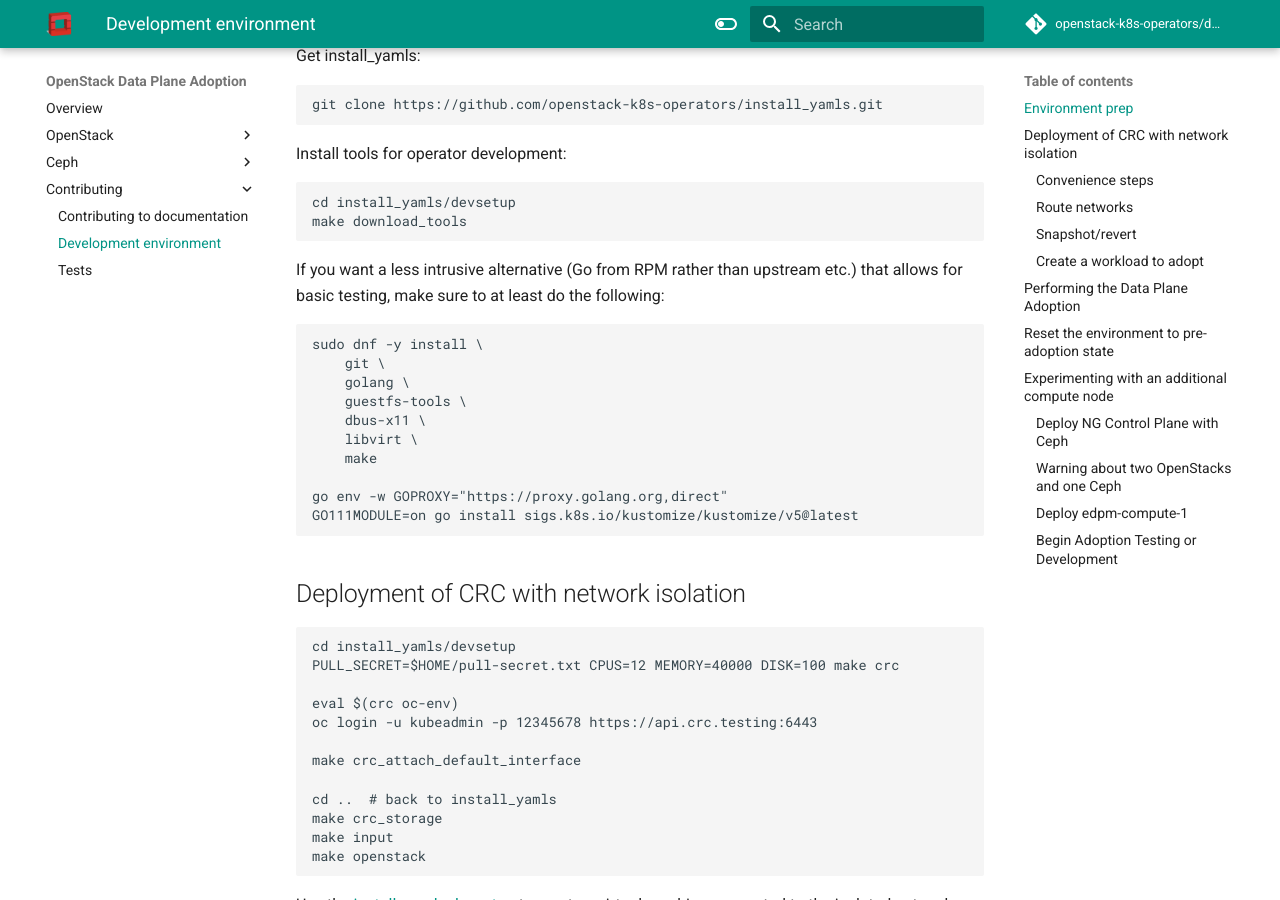
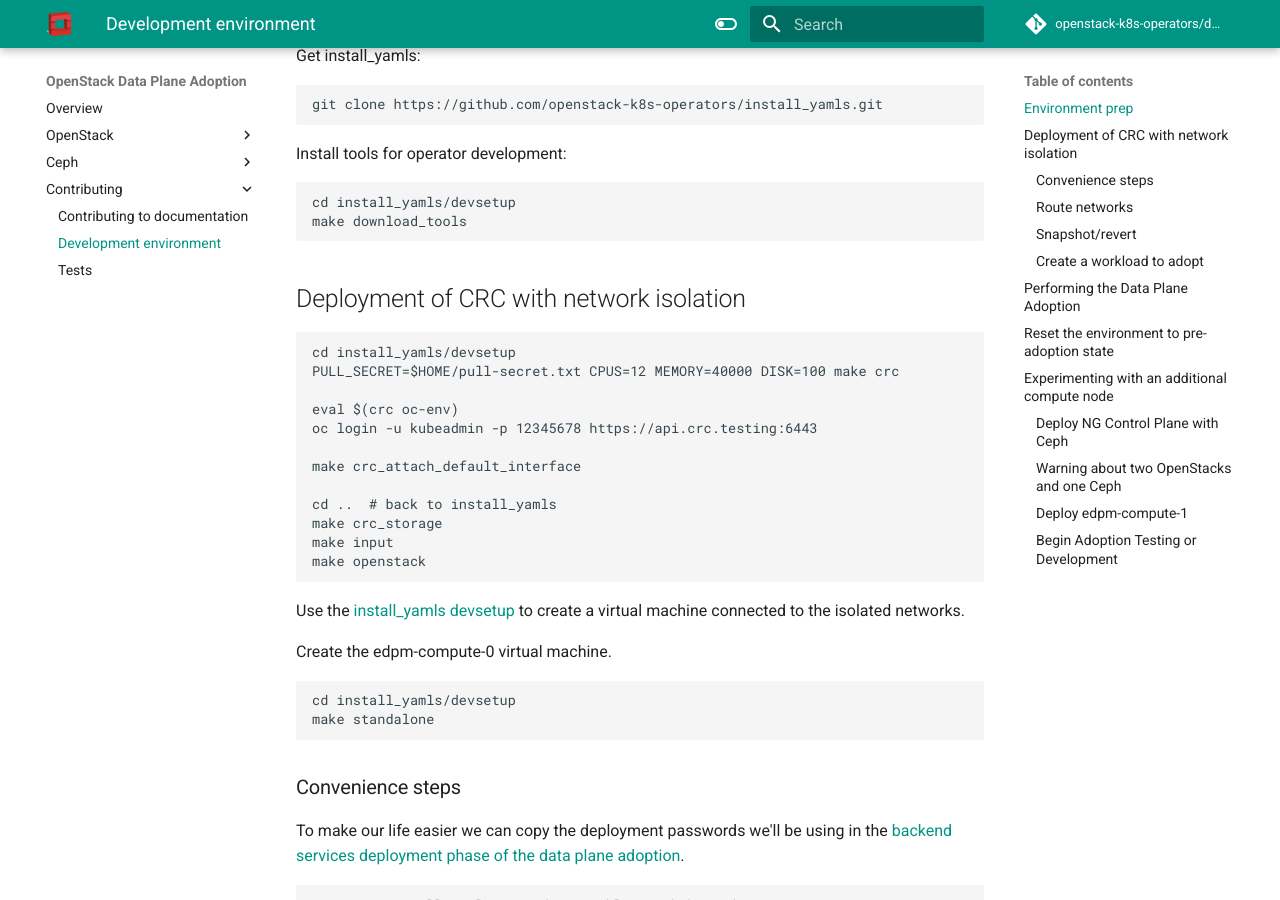
Before and after one commit to openstack-k8s-operators/data-plane-adoption, an MkDocs documentation site: the page built from docs/contributing/development_environment.md, in a window 1280 px wide and 900 px high, scrolled down 406 px. Built offline with MkDocs 1.6.1 and Material for MkDocs 9.7.7, drawn with Linux system fonts in a browser that asks for light colours; comment, search, counter and statistics services are not loaded; the version menu is left out.

Commit message:
Remove alternative to make download_tools in the dev setup doc

````diff
--- a/docs/contributing/development_environment.md
+++ b/docs/contributing/development_environment.md
@@ -28,23 +28,6 @@ Install tools for operator development:
 ```
 cd install_yamls/devsetup
 make download_tools
-```
-
-If you want a less intrusive alternative (Go from RPM rather than
-upstream etc.) that allows for basic testing, make sure to at least do
-the following:
-
-```
-sudo dnf -y install \
-    git \
-    golang \
-    guestfs-tools \
-    dbus-x11 \
-    libvirt \
-    make
-
-go env -w GOPROXY="https://proxy.golang.org,direct"
-GO111MODULE=on go install sigs.k8s.io/kustomize/kustomize/v5@latest
 ```
 
 ## Deployment of CRC with network isolation
````
